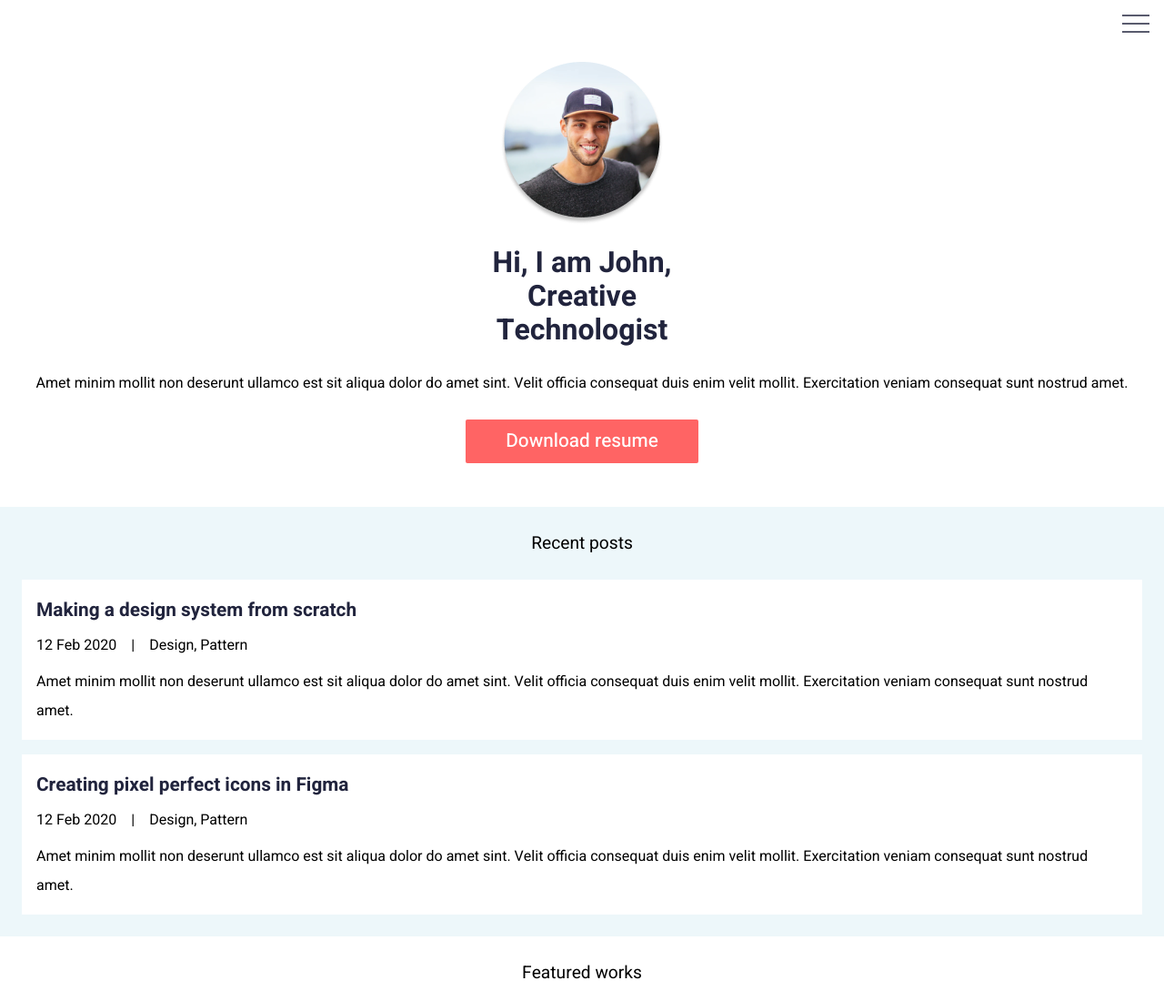
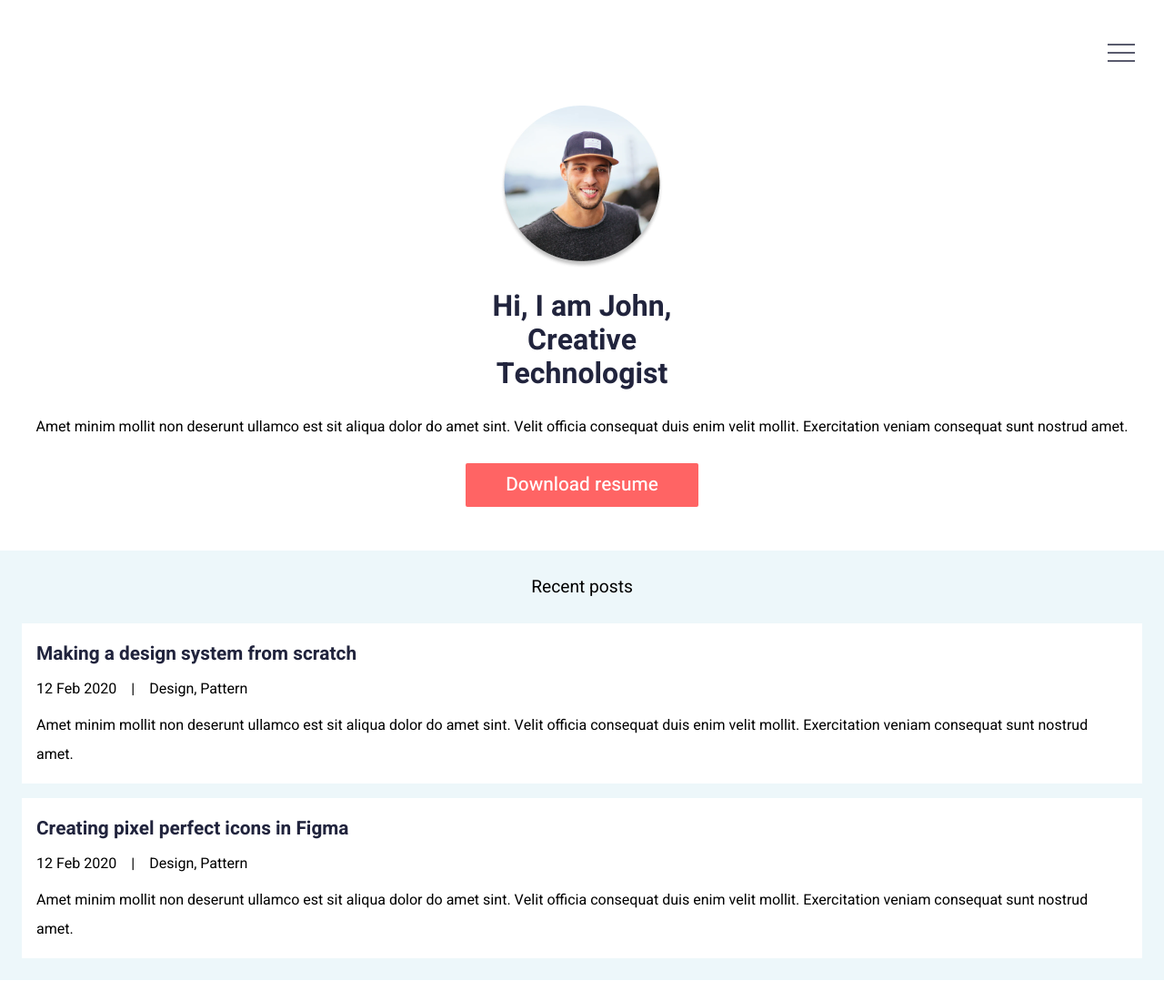
Before and after one commit to ConnieConnie1/Webportfolio-lavorodigruppo, a plain HTML site: page index.html in a window 1280 px wide. Shown: the top 1100 px of the page at 91% size. Drawn offline with Linux system fonts and the light colour scheme.

Commit message:
nav sistemata

```diff
--- a/style.css
+++ b/style.css
@@ -15,8 +15,11 @@
 nav {
     display: flex;
     justify-content: end;
-    margin: 1rem;
-    margin-bottom: 2rem;
+    margin: 2rem 2rem;
+    position: sticky;
+    top: 0;
+    background-color: white;
+    padding: 1rem 0;
 }
 .immagine-profilo{
     /* width: 10rem;
```
